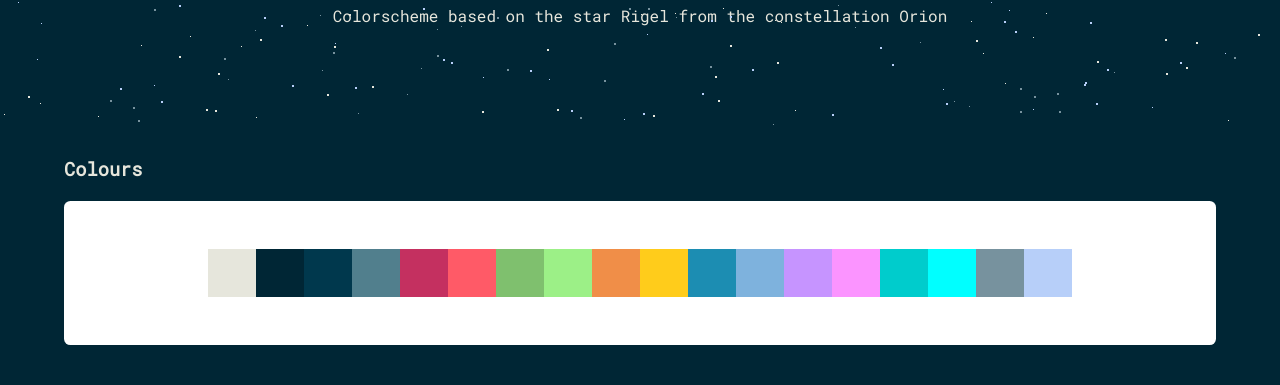
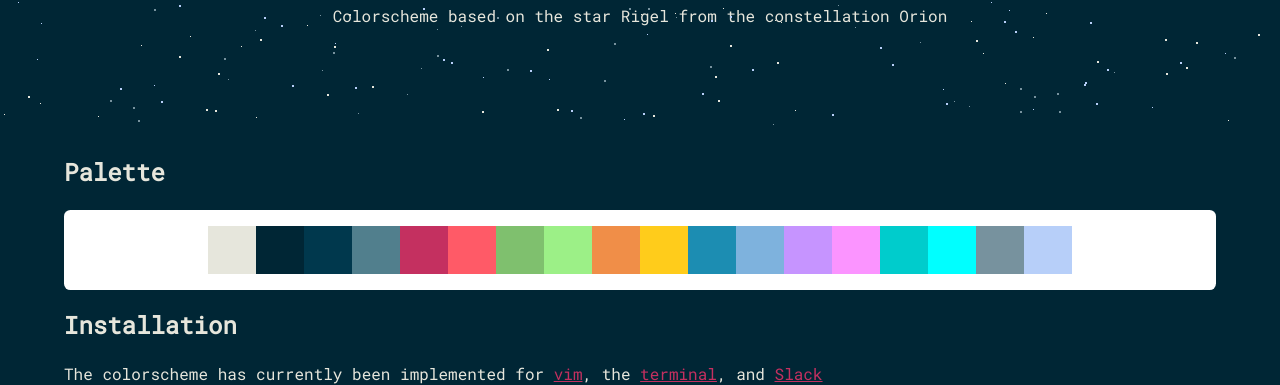
Before and after one commit to Rigellute/rigel, a website: page www/index.html in a window 1280 px wide. Shown: the part 676-1061 px from the top of the page. Before the commit the page ends 1021 px from the top, so only its background shows below. Drawn offline with Linux system fonts and the light colour scheme.

Commit message:
Add favicons and site data

```diff
--- a/www/css/main.css
+++ b/www/css/main.css
@@ -45,6 +45,10 @@ html {
 body {
   font-family: "Roboto Mono", monospace;
   background-color: var(--background);
+}
+
+a {
+  color: var(--color1);
 }
 
 #starfield {
@@ -96,7 +100,7 @@ body {
 .palette {
   background-color: white;
   color: var(--background);
-  padding: 3rem 1rem;
+  padding: 1rem;
   border-radius: 0.4rem;
   display: flex;
   flex-wrap: wrap;
--- a/www/index.html
+++ b/www/index.html
@@ -8,10 +8,16 @@
   <head>
     <meta charset="utf-8" />
     <meta http-equiv="X-UA-Compatible" content="IE=edge,chrome=1" />
-    <title></title>
-    <meta name="description" content="" />
+    <title>Rigel colorscheme</title>
+    <meta
+      name="description"
+      content="A colorscheme based on the star Rigel from the constellation Orion"
+    />
     <meta name="viewport" content="width=device-width, initial-scale=1" />
-    <link rel="apple-touch-icon" href="apple-touch-icon.png" />
+    <link rel="apple-touch-icon" sizes="180x180" href="apple-touch-icon.png" />
+    <link rel="icon" type="image/png" sizes="32x32" href="favicon-32x32.png" />
+    <link rel="icon" type="image/png" sizes="16x16" href="favicon-16x16.png" />
+    <link rel="manifest" href="site.webmanifest" />
 
     <link rel="stylesheet" href="css/normalize.min.css" />
     <link rel="stylesheet" href="css/main.css" />
@@ -38,8 +44,20 @@
     </header>
 
     <article class="article-wrapper">
-      <h3>Colours</h3>
+      <h2>Palette</h2>
       <div id="palette-container" class="palette"></div>
+      <h2>Installation</h2>
+      <p>
+        The colorscheme has currently been implemented for
+        <a target="_blank" href="https://github.com/Rigellute/rigel#vim">vim</a
+        >, the
+        <a target="_blank" href="https://github.com/Rigellute/rigel#terminal"
+          >terminal</a
+        >, and
+        <a target="_blank" href="https://github.com/Rigellute/rigel#slack"
+          >Slack</a
+        >
+      </p>
     </article>
 
     <script src="js/main.js"></script>
```
Also changed, not shown: www/android-chrome-192x192.png (added), www/android-chrome-512x512.png (added), www/apple-touch-icon.png, www/favicon-16x16.png (added), www/favicon-32x32.png (added), www/favicon.ico, www/img/Orion-small.svg (deleted), www/img/Orion.svg (deleted), www/site.webmanifest (added), www/tile-wide.png (deleted), www/tile.png (deleted).
